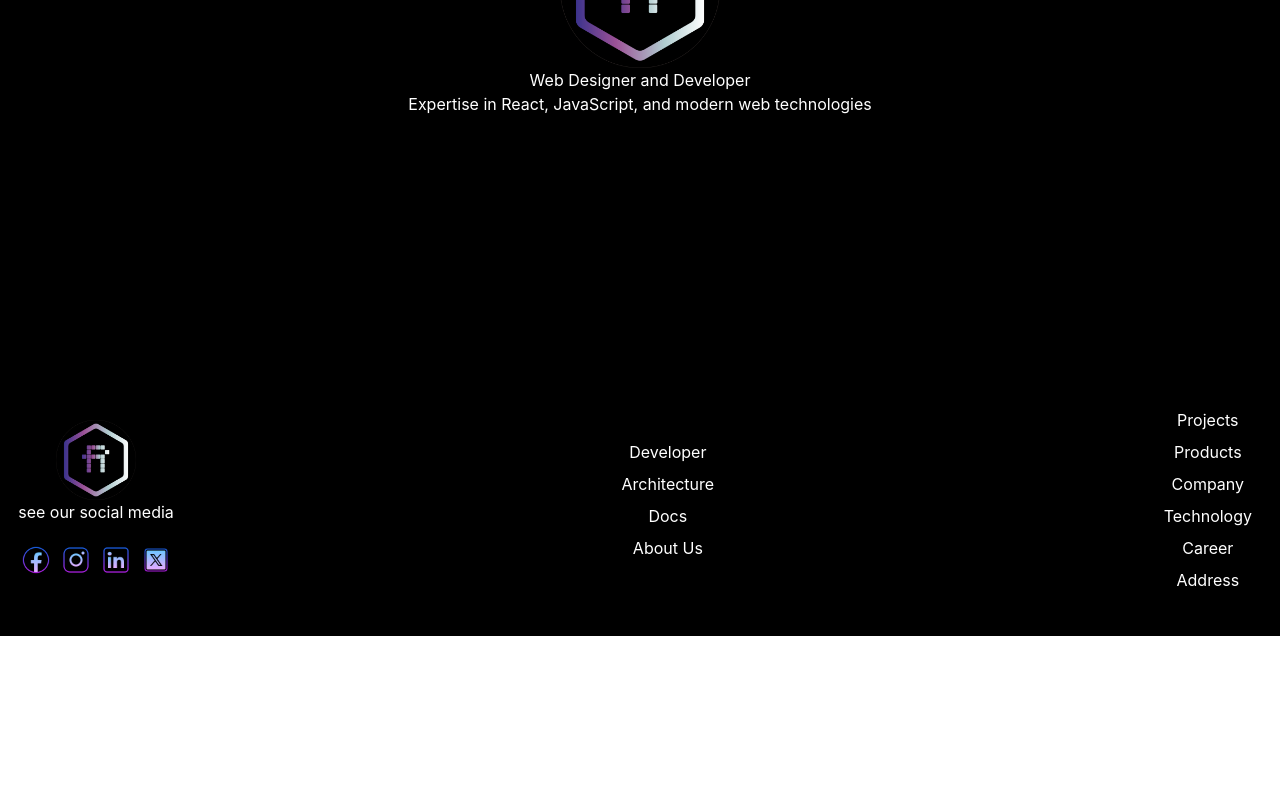
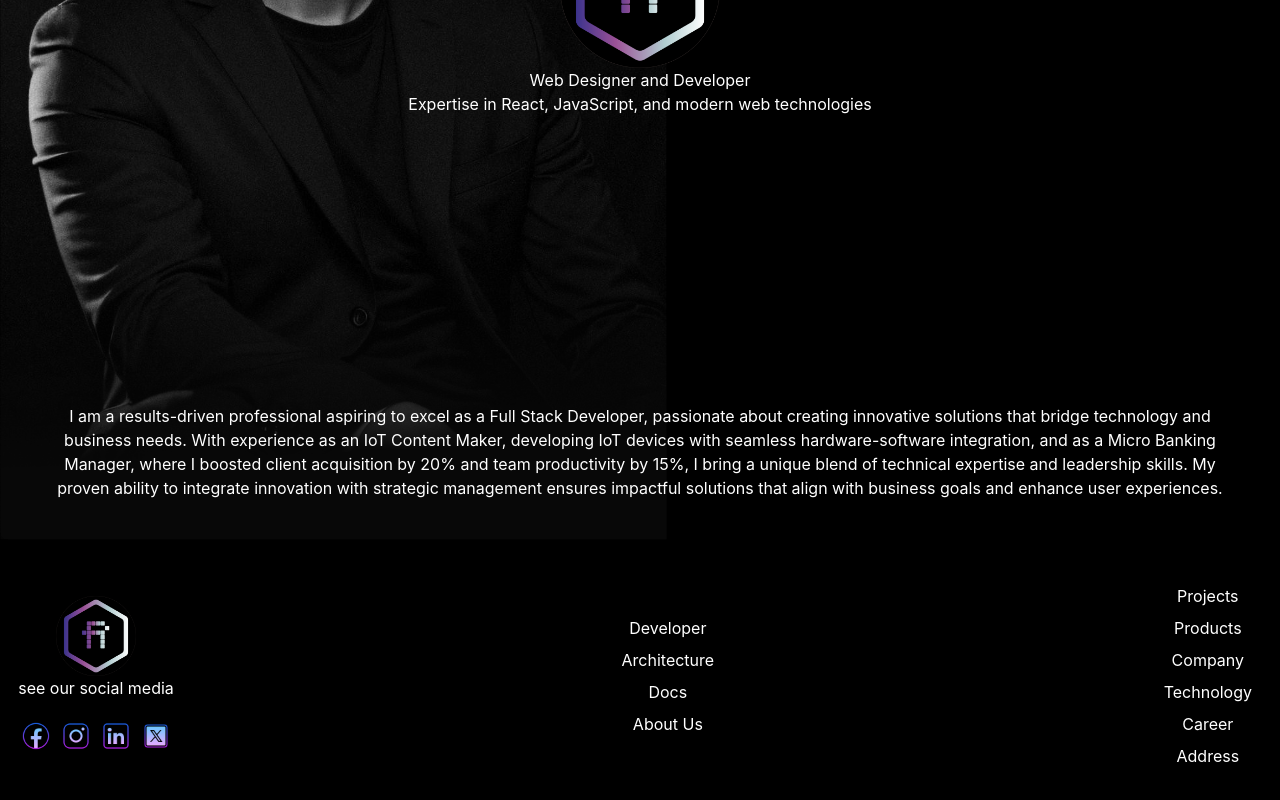
Before and after one commit to farroshayray/me, a React (Create React App) app in the folder my-app/: page / in a window 1280 px wide. Shown: the part 460-1260 px from the top of the page. Before the commit the page ends 1096 px from the top, so only its background shows below. Built offline with nearby package versions, Linux system fonts and the light colour scheme.

Commit message:
add transition frame component

```diff
--- a/my-app/package.json
+++ b/my-app/package.json
@@ -11,6 +11,7 @@
     "@types/react": "^18.3.3",
     "@types/react-dom": "^18.3.0",
     "autoprefixer": "^10.4.20",
+    "framer-motion": "^12.4.1",
     "hamburger-react": "^2.5.1",
     "postcss": "^8.4.41",
     "react": "^18.3.1",
--- a/my-app/src/components/AboutMe.tsx
+++ b/my-app/src/components/AboutMe.tsx
@@ -1,11 +1,30 @@
-import React from 'react'
+import React, { useState, useEffect } from 'react'
+import { motion } from "framer-motion";
 
-const BlankContent = () => {
+const AboutMe = () => {
+  const [isVisible, setIsVisible] = useState<boolean>(false);
+
+  useEffect(() => {
+    const handleScroll = () => {
+      const scrollPosition = window.scrollY;
+      if (scrollPosition > 200) {
+        setIsVisible(true);
+      }
+    };
+
+    window.addEventListener("scroll", handleScroll);
+    return () => window.removeEventListener("scroll", handleScroll);
+    }, []);
   return (
-    <div className='blank py-10'>
-        About Me
-    </div>
+    <motion.div
+      initial={{ opacity: 0, x: -100 }}
+      animate={isVisible ? { opacity: 1, x: 0 } : {}}
+      transition={{ duration: 1, delay: 0.1 }}
+      className="p-10 text-white text-center rounded-lg shadow-lg"
+    >
+      I am a results-driven professional aspiring to excel as a Full Stack Developer, passionate about creating innovative solutions that bridge technology and business needs. With experience as an IoT Content Maker, developing IoT devices with seamless hardware-software integration, and as a Micro Banking Manager, where I boosted client acquisition by 20% and team productivity by 15%, I bring a unique blend of technical expertise and leadership skills. My proven ability to integrate innovation with strategic management ensures impactful solutions that align with business goals and enhance user experiences.
+    </motion.div>
   )
 }
 
-export default BlankContent
+export default AboutMe
--- a/my-app/src/components/Greetings.tsx
+++ b/my-app/src/components/Greetings.tsx
@@ -2,7 +2,7 @@ import React from 'react'
 
 const Greetings = () => {
   return (
-    <div className='flex justify-center flex-col bg-black py-5 h-screen'>
+    <div className='flex justify-center flex-col py-5 h-screen z-20'>
         <img src={require('../pictures/company-logo-bw.png')} alt="Company logo"
         className='w-40 h-40 mx-auto mt-16 md:mt-24'/>
         <h1>Web Designer and Developer</h1>
--- a/my-app/src/components/NavBar.tsx
+++ b/my-app/src/components/NavBar.tsx
@@ -20,7 +20,7 @@ const NavBar = () => {
     }, []);
 
     return (
-        <div className={`navbar fixed top-0 left-0 w-full flex justify-between flex-row px-4 py-3 transition-all duration-300 ${scrolled ? 'bg-opacity-30 backdrop-blur-md px-0 py-0' : 'bg-black'}`}>
+        <div className={`navbar z-50 fixed top-0 left-0 w-full flex justify-between flex-row px-4 py-3 transition-all duration-300 ${scrolled ? 'bg-opacity-30 backdrop-blur-md px-0 py-0' : 'bg-black'}`}>
             <div className='flex items-center'>
                 <img src={require('../pictures/company-logo-bw.png')} alt="company-logo" className='w-10 h-10 md:w-20 md:h-20'/>
                 <p className='font-bold text-white'>faros.id</p>
--- a/my-app/src/pages/home/index.tsx
+++ b/my-app/src/pages/home/index.tsx
@@ -1,11 +1,21 @@
 import React from 'react'
 import Greetings from '../../components/Greetings'
+import AboutMe from '../../components/AboutMe'
+import photo from '../../pictures/photo.png'
 
 const Home = () => {
   return (
-    <div className=''>
+    <div className='' style={{
+        backgroundImage: `url(${photo})`,
+        backgroundSize: "contain",  // atau "cover", "auto", dll.
+        backgroundPosition: "left",
+        backgroundRepeat: "no-repeat",
+      }}>
         Home
         <Greetings/>
+        {/* <img src={require('../../pictures/photo.png')} alt="Company logo"
+        className='absolute top-32 ml-10 h-full w-auto z-0'/> */}
+        <AboutMe/>
     </div>
   )
 }
```
Also changed, not shown: my-app/src/pictures/photo.png (added), 1 other file (tests, documents, lock files or other folders).
